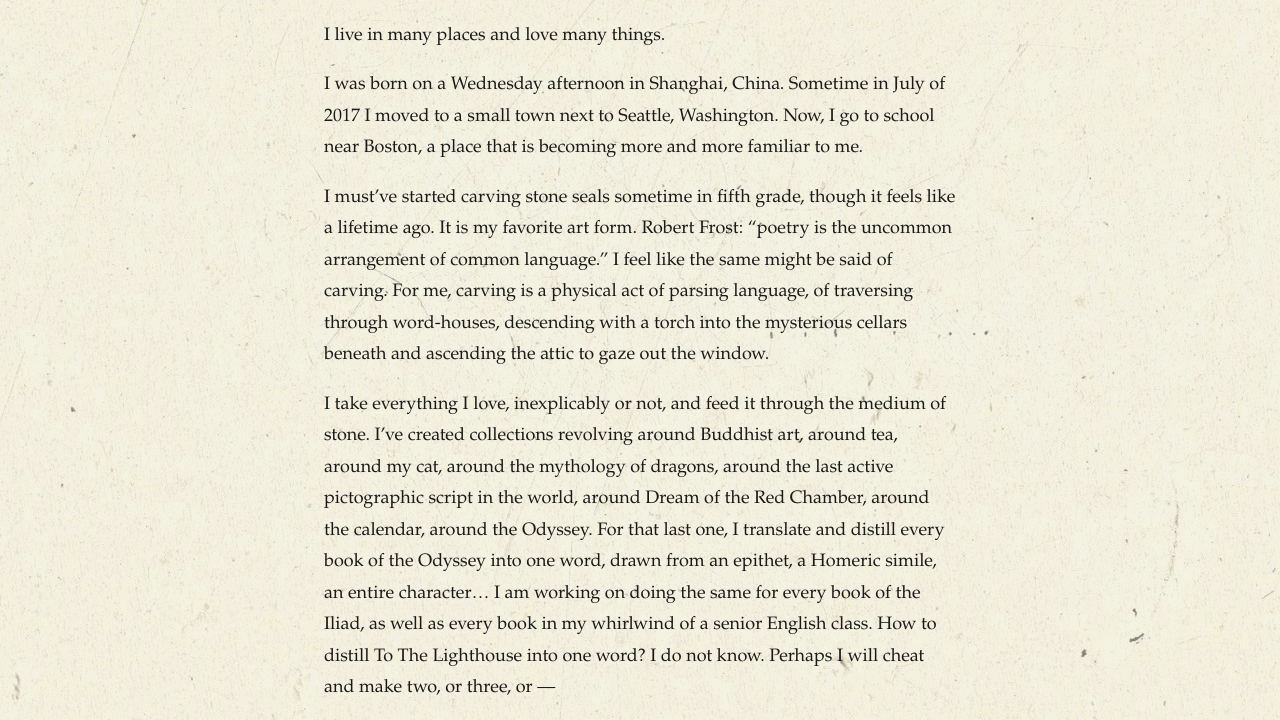
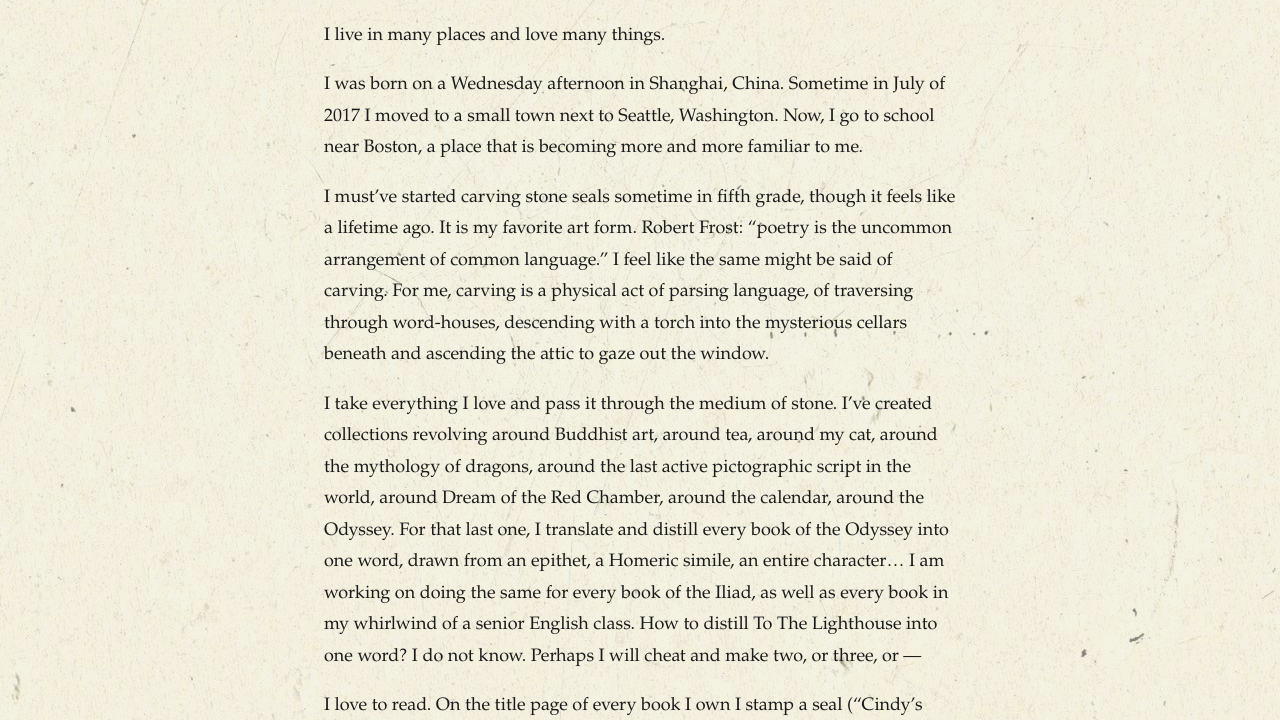
Before and after one commit to cindyzrealz/personalwebsite, a plain HTML site: page about/index.html in a window 1280 px wide. Shown: the part 201-921 px from the top of the page. Drawn offline with Linux system fonts and the light colour scheme.

Commit message:
Edit about bio opening line

```diff
--- a/about/index.html
+++ b/about/index.html
@@ -26,7 +26,7 @@
 
     <p>I must’ve started carving stone seals sometime in fifth grade, though it feels like a lifetime ago. It is my favorite art form. Robert Frost: “poetry is the uncommon arrangement of common language.” I feel like the same might be said of carving. For me, carving is a physical act of parsing language, of traversing through word-houses, descending with a torch into the mysterious cellars beneath and ascending the attic to gaze out the window.</p>
 
-    <p>I take everything I love, inexplicably or not, and feed it through the medium of stone. I’ve created collections revolving around Buddhist art, around tea, around my cat, around the mythology of dragons, around the last active pictographic script in the world, around Dream of the Red Chamber, around the calendar, around the Odyssey. For that last one, I translate and distill every book of the Odyssey into one word, drawn from an epithet, a Homeric simile, an entire character… I am working on doing the same for every book of the Iliad, as well as every book in my whirlwind of a senior English class. How to distill To The Lighthouse into one word? I do not know. Perhaps I will cheat and make two, or three, or —</p>
+    <p>I take everything I love and pass it through the medium of stone. I’ve created collections revolving around Buddhist art, around tea, around my cat, around the mythology of dragons, around the last active pictographic script in the world, around Dream of the Red Chamber, around the calendar, around the Odyssey. For that last one, I translate and distill every book of the Odyssey into one word, drawn from an epithet, a Homeric simile, an entire character… I am working on doing the same for every book of the Iliad, as well as every book in my whirlwind of a senior English class. How to distill To The Lighthouse into one word? I do not know. Perhaps I will cheat and make two, or three, or —</p>
 
     <p>I love to read. On the title page of every book I own I stamp a seal (“Cindy’s Library”) I carved to preserve in the paper my devotion for the words that follow. I have a habit of memorizing my favorite poems, Chinese or English. I hope to eventually become a repository of all these arrangements of language that have spoken some bit of myself I could not express before. I love to write and would love even more to be truly good at it sometime in life. I am a translator too.</p>
 
```
